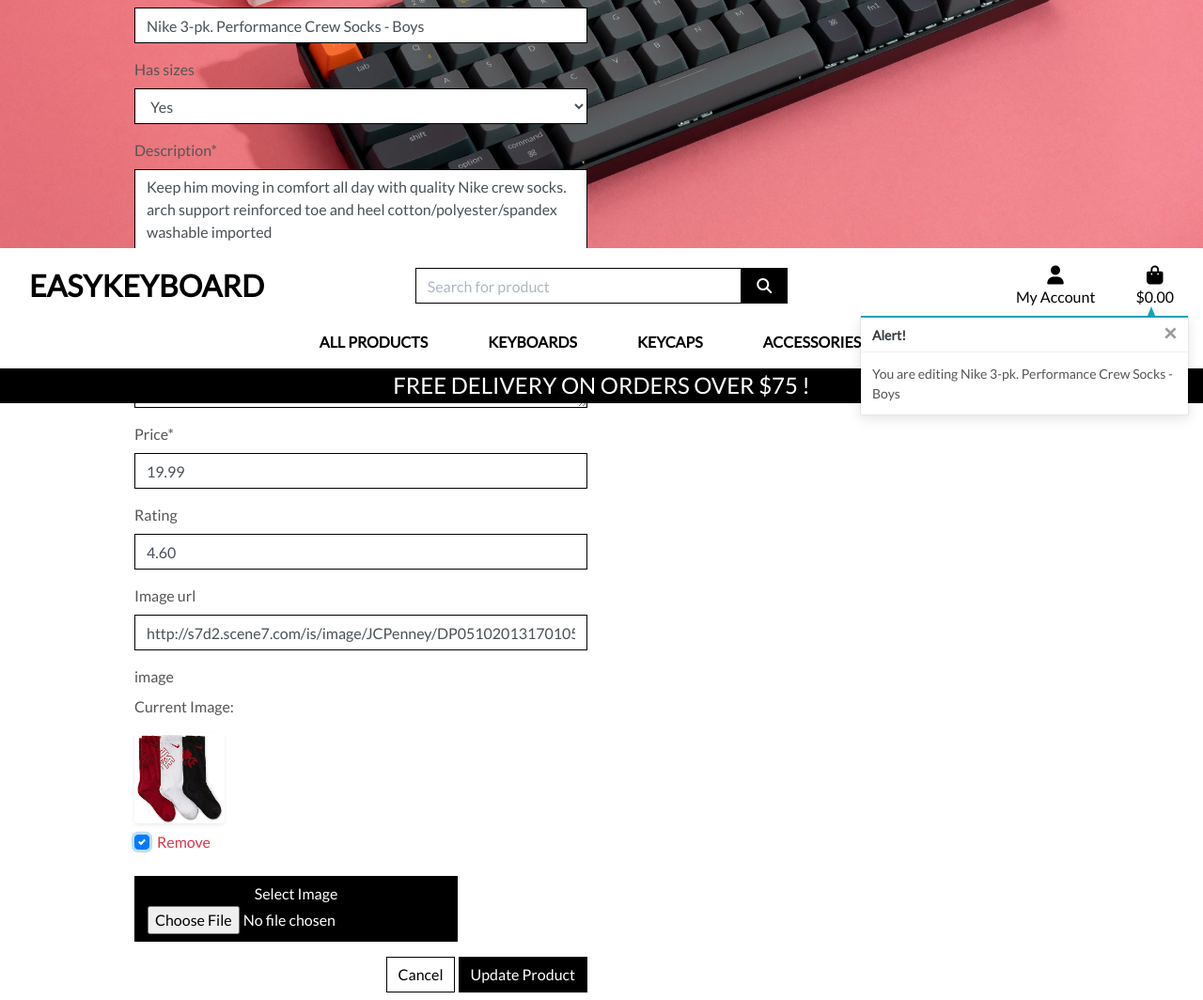
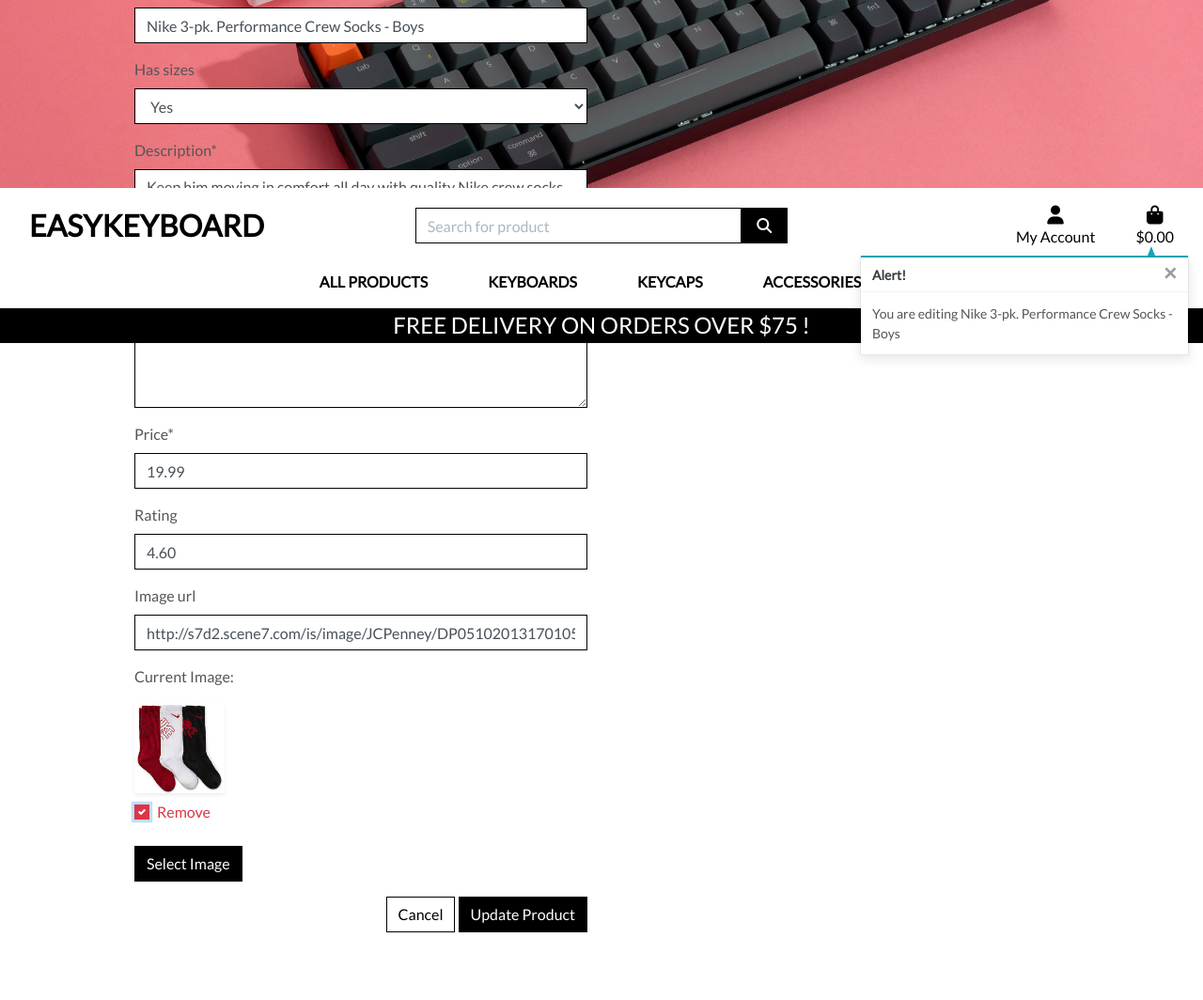
Before and after one commit to KimBergstroem/EasyKeyboard, a Django app: page /products/edit/12/ in a window 1280 px wide, after a click on "Remove". Shown: the part 512-1576 px from the top of the page at 94% size. After the commit the page ends 1504 px from the top, so only its background shows below. Run offline with Django 3.2, Linux system fonts and the light colour scheme; a user stored in the database is signed in; data comes from the database, SQL or seed files in the repository; both versions use the stored data as it was after the commit; some libraries are stand-ins or nearby versions.

Commit message:
style: productform img field to custom styled

```diff
--- a/products/templates/products/edit_product.html
+++ b/products/templates/products/edit_product.html
@@ -25,7 +25,13 @@
             <div class="col-12 col-md-6">
                 <form method="POST" action="{% url 'edit_product' product.id %}" class="form mb-2" enctype="multipart/form-data">
                     {% csrf_token %}
-                    {{ form | crispy }}
+                    {% for field in form %}
+                        {% if field.name != 'image' %}
+                            {{ field | as_crispy_field }}
+                        {% else %}
+                            {{ field }}
+                        {% endif %}
+                    {% endfor %}
                     <div class="text-right">
                         <a href="{% url 'products' %}" class="btn btn-outline-black rounded-0">Cancel</a>
                         <button class="btn btn-black rounded-0" type="submit">Update Product</button>
@@ -35,3 +41,12 @@
         </div>
     </div>
 {% endblock %}
+{% block postloadjs %}
+    {{ block.super }}
+    <script type="text/javascript">
+        $('#new-image').change(function() {
+            var file = $('#new-image')[0].files[0];
+            $('#filename').text(`Image will be set to: ${file.name}`);
+        });
+    </script>
+{% endblock %}
--- a/static/css/base.css
+++ b/static/css/base.css
@@ -247,6 +247,32 @@ input[name='q']::placeholder {
     overflow-y: auto;
 }
 
+/* -------------------------------- Media Queries */
+.btn-file{
+    position: relative;
+    overflow: hidden;
+}
+
+.btn-file input[type="file"]{
+    position: absolute;
+    top: 0;
+    right: 0;
+    min-width: 100%;
+    min-height: 100%;
+    opacity: 0;
+    cursor: pointer;
+}
+
+.custom-checkbox .custom-control-label::before {
+    border-radius: 0;
+    border-color: #dc3545;
+}
+
+.custom-checkbox .custom-control-input:checked~.custom-control-label::before {
+    background-color: #dc3545;
+    border-color: #dc3545;
+    border-radius: 0;
+}
 
 /* -------------------------------- Media Queries */
 
```
Also changed, not shown: products/templates/products/add_product.html (+16 -1 lines), db.sqlite3, media/readme-database_schema.png (added).
